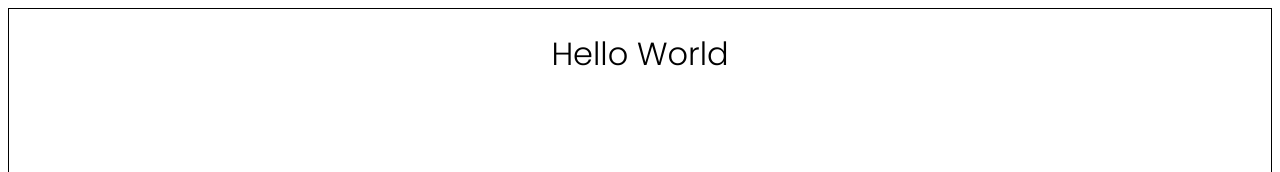
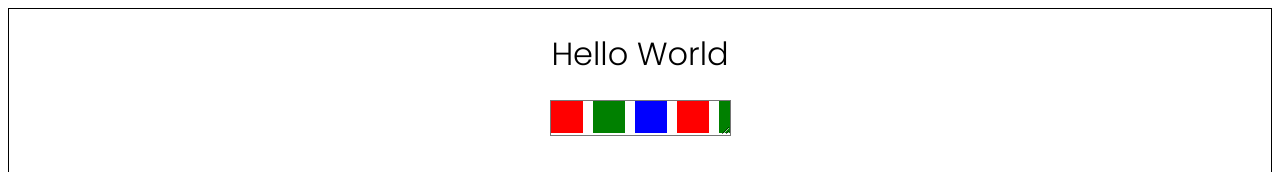
Before and after one commit to MahimaSusan/CSSPaintAPI, a plain HTML site: page demo/index.html in a window 1280 px wide. Shown: the top 172 px of the page. Drawn offline with Linux system fonts and the light colour scheme.

Commit message:
paint api change

```diff
--- a/demo/index.html
+++ b/demo/index.html
@@ -10,7 +10,7 @@
 </head>
 <body>
 <h1>Hello World</h1>
-<div></div>
+<textarea></textarea>
 <script>
   CSS.paintWorklet.addModule('scripts/scripts.js');
 </script>
--- a/demo/styles/styles.css
+++ b/demo/styles/styles.css
@@ -7,7 +7,7 @@ body {
 h1 {
 	font-weight: 300;
 }
-div {
+textarea {
   	--checkerboard-spacing: 10;
     --checkerboard-size: 32;
     background-image: paint(checkerboard);
```
